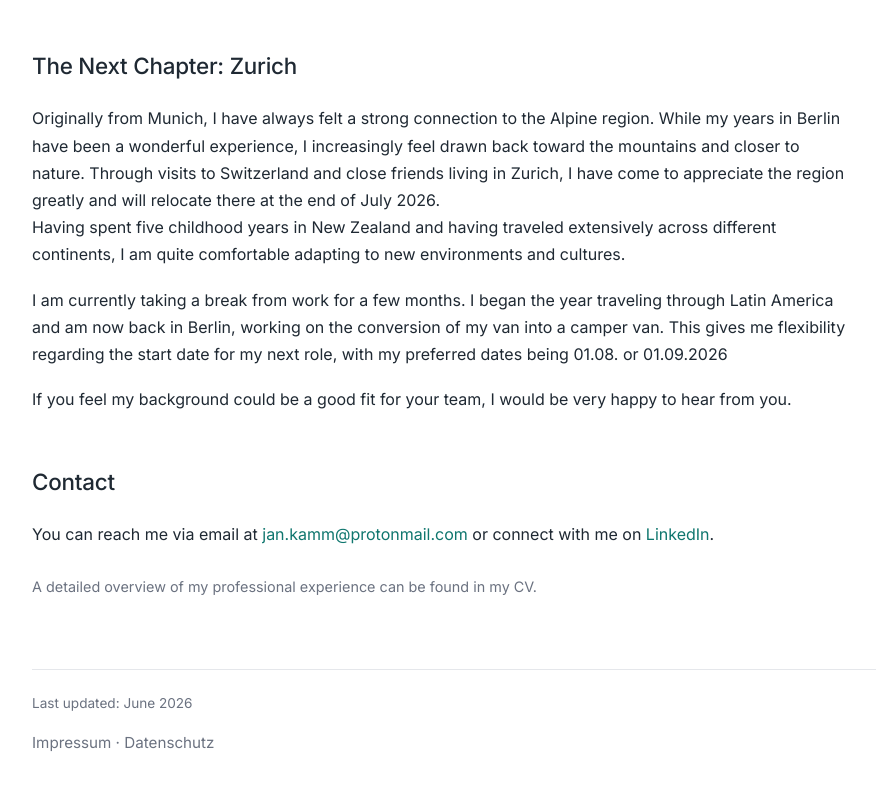
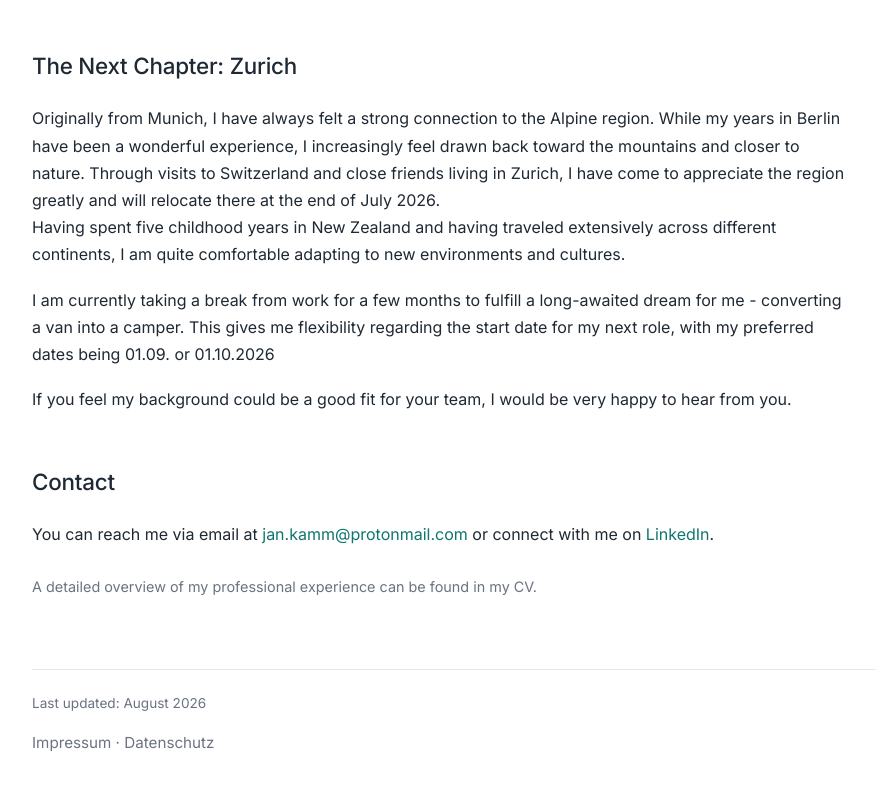
Before and after one commit to jan-kamm/jan-kamm.github.io, a website: page index.html in a window 1280 px wide. Shown: the part 1752-2540 px from the top of the page, without its empty margins (146-1022 px from the left). Drawn offline with Linux system fonts and the light colour scheme.

Commit message:
updated preferred date to 01.09. and 01.10.

```diff
--- a/index.html
+++ b/index.html
@@ -234,8 +234,7 @@ Having spent five childhood years in New Zealand and having traveled extensively
 </p>
 
 <p>
-I am currently taking a break from work for a few months. I began the year traveling through Latin America and am now back in Berlin, working on the conversion of my van into a camper van.
-This gives me flexibility regarding the start date for my next role, with my preferred dates being 01.08. or 01.09.2026
+I am currently taking a break from work for a few months to fulfill a long-awaited dream for me - converting a van into a camper. This gives me flexibility regarding the start date for my next role, with my preferred dates being 01.09. or 01.10.2026
 </p>
 
 <p>
@@ -266,7 +265,7 @@ A detailed overview of my professional experience can be found in my CV.
 <footer>
 
 <div class="update-note">
-Last updated: June 2026
+Last updated: August 2026
 </div>
 
 <p>
```
